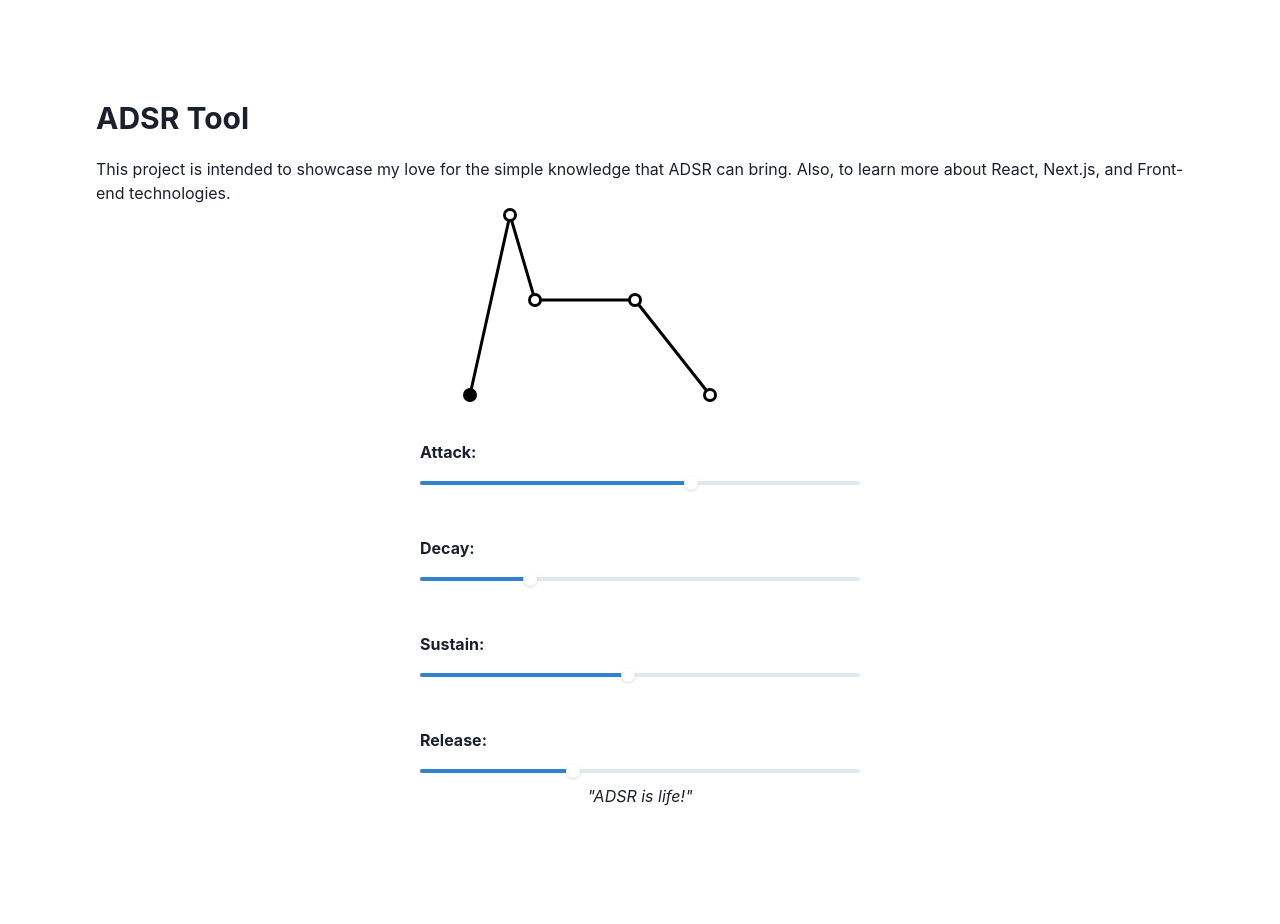
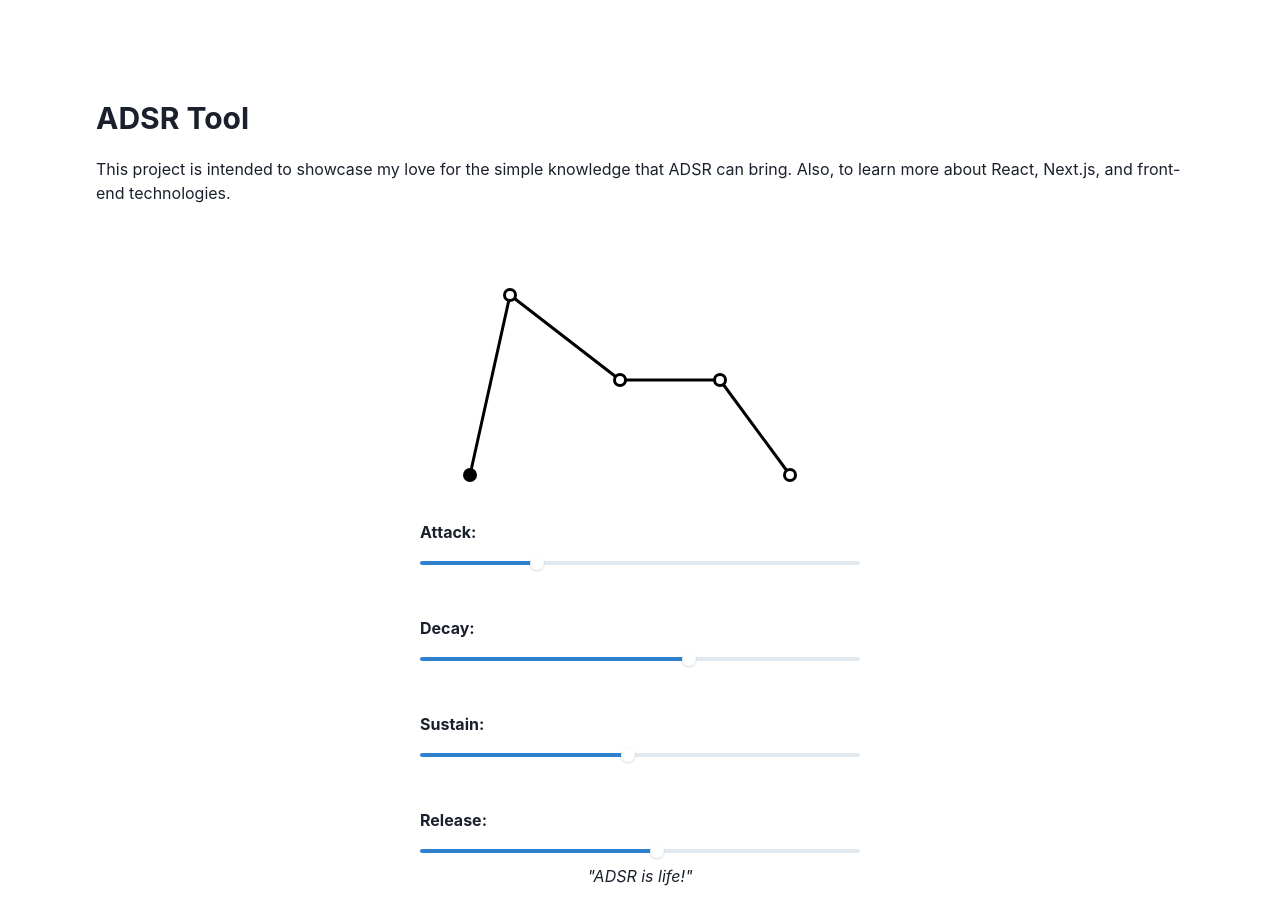
Before and after one commit to devonfox/env-app, a Next.js app: page / in a window 1280 px wide. Shown: the top 924 px of the page. Built offline with nearby package versions, Linux system fonts and the light colour scheme.

Commit message:
updated default state for adsr

```diff
--- a/src/components/ADSR.tsx
+++ b/src/components/ADSR.tsx
@@ -16,9 +16,9 @@ const END: number = MAX_WIDTH - 10;
 
 const DEFAULT_STATE = {
   attack: START_X + 40,
-  decay: 75,
+  decay: 160,
   sustain: 0.5 * BOTTOM_Y,
-  release: 250,
+  release: 330,
 };
 
 const ADSR = () => {
--- a/src/pages/index.tsx
+++ b/src/pages/index.tsx
@@ -19,10 +19,10 @@ export default function Home() {
           <Text>
             This project is intended to showcase my love for the simple
             knowledge that ADSR can bring. Also, to learn more about React,
-            Next.js, and Front-end technologies.
+            Next.js, and front-end technologies.
           </Text>
         </Box>
-        <Box>
+        <Box mt={20}>
           <ADSR />
         </Box>
         <Box>
```
